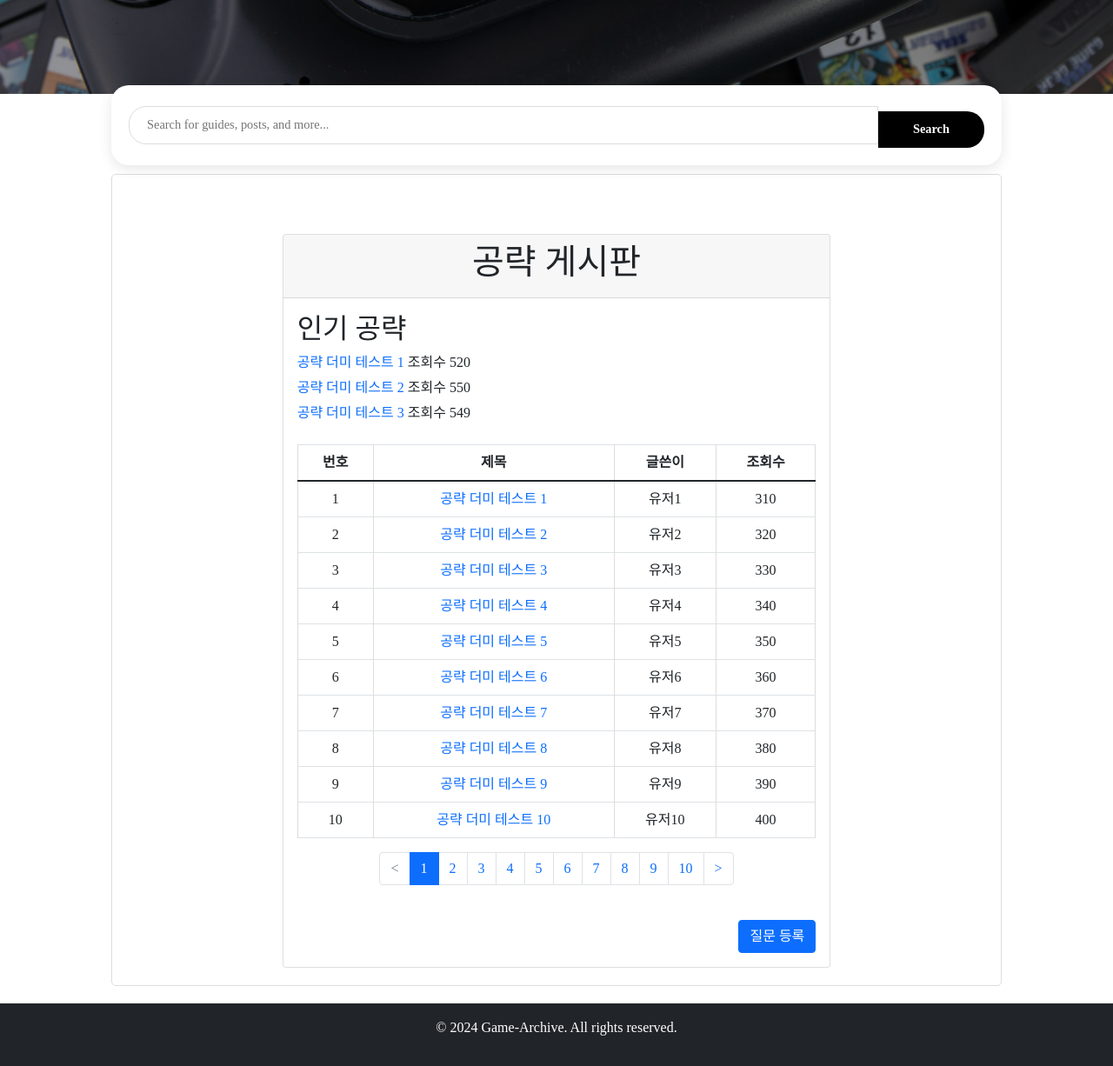
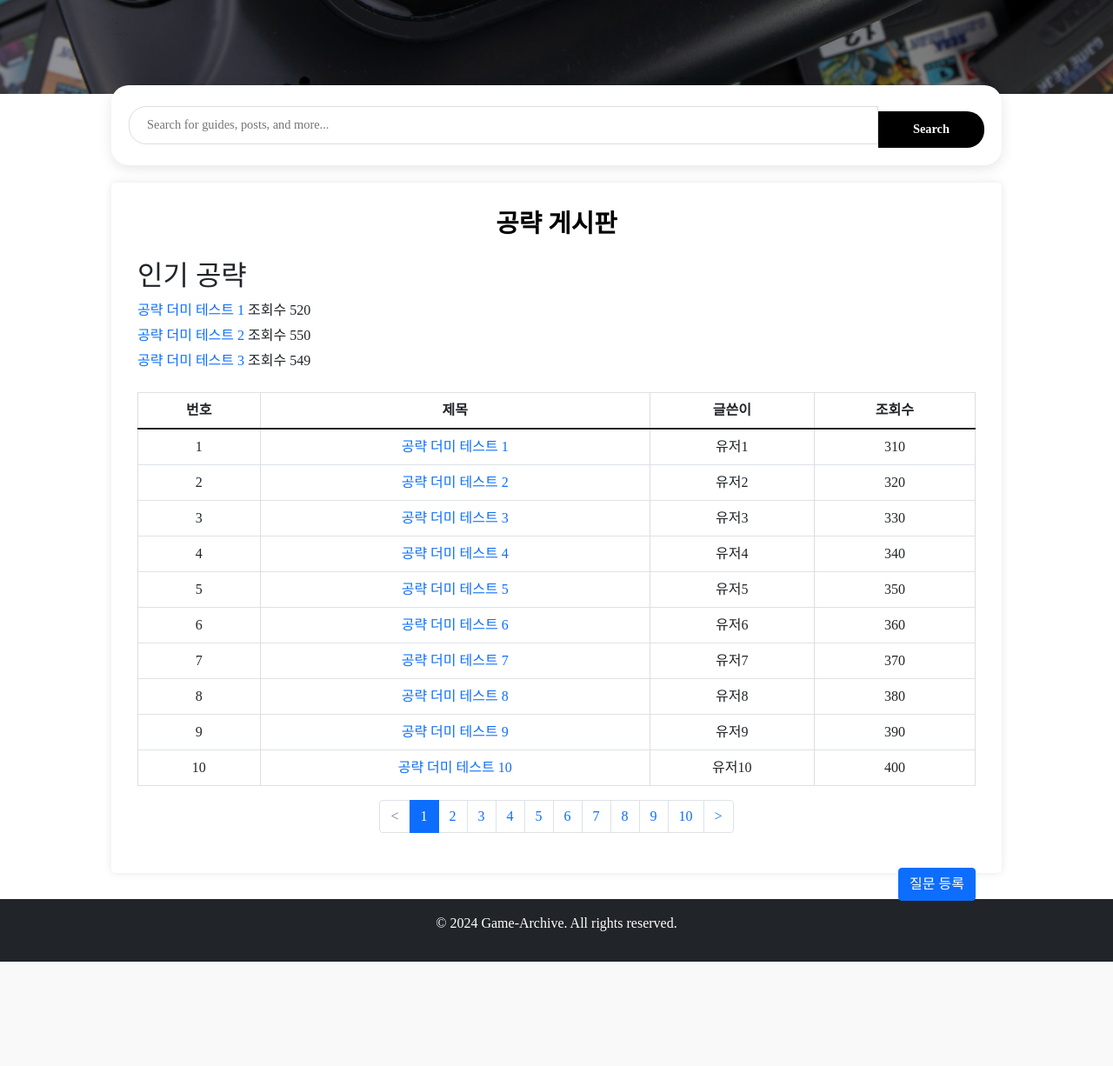
Before and after one commit to soju96/game-archive, a Flask app: page /ssm/ in a window 1280 px wide. Shown: the part 452-1678 px from the top of the page at 87% size. After the commit the page ends 1558 px from the top, so only its background shows below. Run offline with Flask 3, Linux system fonts and the light colour scheme; some libraries are stand-ins or nearby versions; some web fonts are replaced.

Commit message:
flx link - Singup

```diff
--- a/app/static/css/hyl-css/header.css
+++ b/app/static/css/hyl-css/header.css
@@ -53,7 +53,7 @@
     display: flex;
     align-items: center;
     justify-content: center;
-    width: 450px;
+    width: 400px;
 }
 
 .brand-title {
--- a/app/static/css/ssm-css/ssm.css
+++ b/app/static/css/ssm-css/ssm.css
@@ -1,8 +1,17 @@
-.board-container {
-    margin: 20px auto;
-    padding: 20px;
-    border: 1px solid #ddd;
+/* 공략 게시판 컨테이너 */
+.guide-container {
+    background-color: #ffffff;
     border-radius: 5px;
+    box-shadow: 0 0 10px rgba(0, 0, 0, 0.1);
+    padding: 30px;
+}
+
+.guide-container h1 {
+    font-size: 1.8rem;
+    font-weight: bold;
+    text-align: center;
+    color: #000000;
+    margin-bottom: 20px;
 }
 
 .popular-strategies {
--- a/app/templates/common/header.html
+++ b/app/templates/common/header.html
@@ -35,7 +35,7 @@
                         </button>
                     </div>
                     <div class="custom-nav-right buttons">
-                        <button class="navbtn" id="signupButton" data-url="{{ url_for('hjw.index') }}">
+                        <button class="navbtn" id="signupButton" data-url="{{ url_for('hjw.signup') }}">
                             Sign Up
                         </button>
                     </div>
@@ -51,7 +51,7 @@
                         <a href="{{ url_for('hyl.qna') }}">Q&A Corner</a>
                         <hr> <!-- 구분선 -->
                         <a href="{{ url_for('hjw.index') }}">Login</a>
-                        <a href="{{ url_for('hjw.index') }}">Sign up</a>
+                        <a href="{{ url_for('hjw.signup') }}">Sign up</a>
                     </div>
                 </div>
         </div>
--- a/app/templates/ssm/index.html
+++ b/app/templates/ssm/index.html
@@ -7,14 +7,9 @@
 {% endblock %}
 
 {% block content %}
-<div class="container">
-    <div class="row justify-content-center mt-5">
-        <div class="col-md-8">
-            <div class="card">
-                <div class="card-header text-center">
-                    <h1>공략 게시판</h1>
-                </div>
-                <div class="card-body">
+<div>
+    <div class="guide-container">
+        <h1 class="mb-4">공략 게시판</h1>
         <div class="popular-strategies mb-4">
             <h2>인기 공략</h2>
             <ul class="list-unstyled">
@@ -67,7 +62,4 @@
         </nav>
     </div>
 </div>
-        </div>
-    </div>
-</div>
 {% endblock %}
```
Lines whose indentation alone changed are shown as unchanged.
